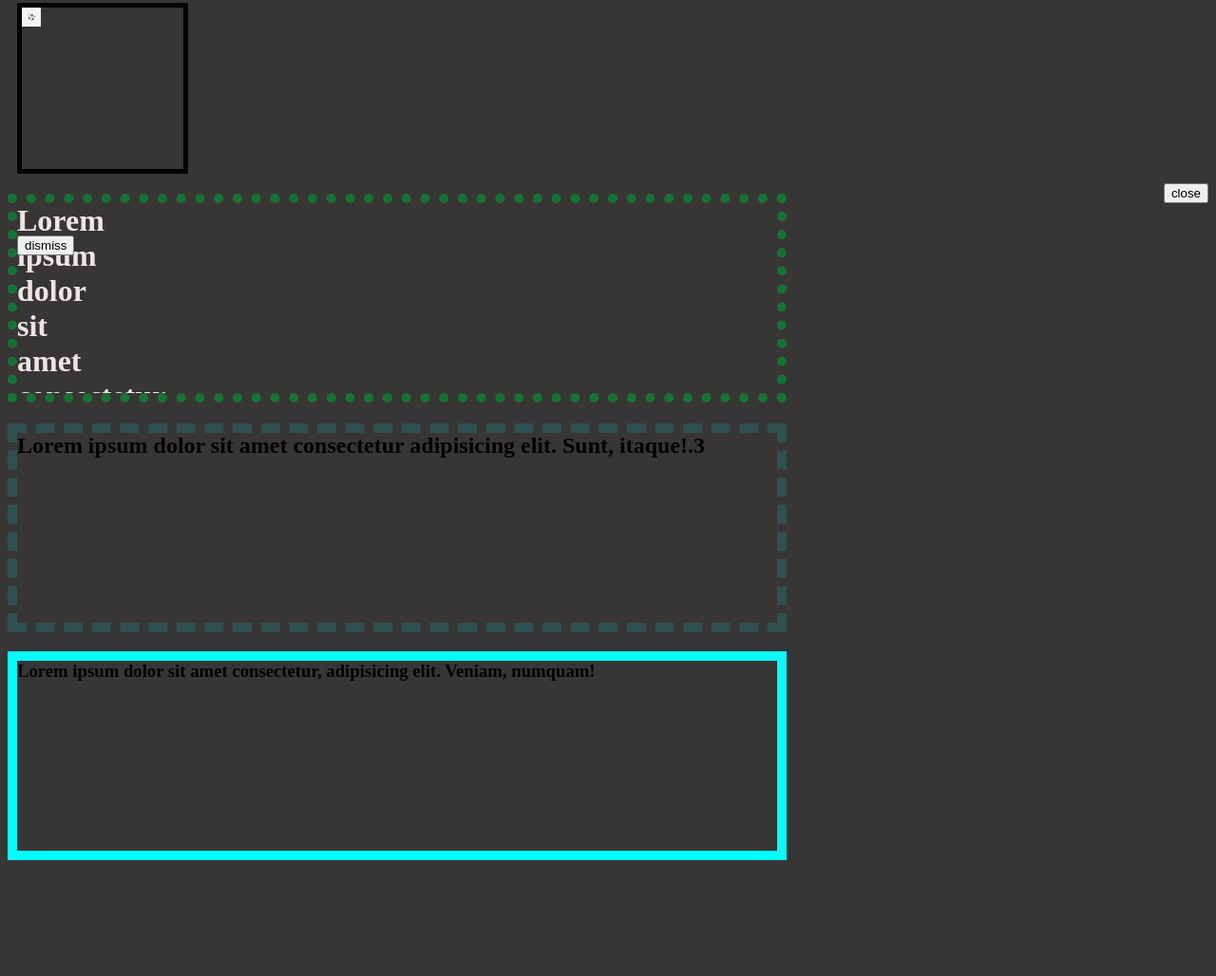
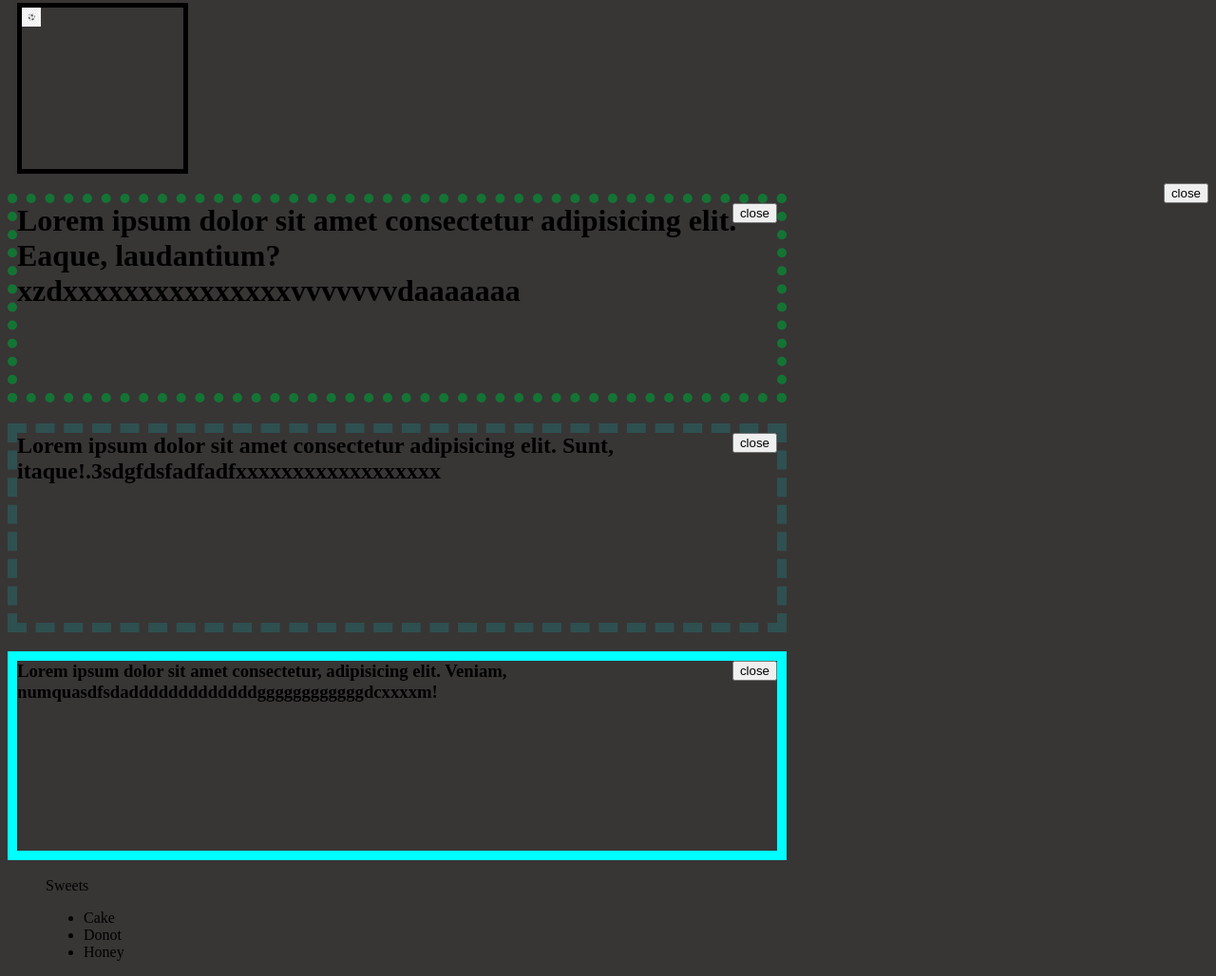
Before and after one commit to BikashDuwal/event-handlers, a website: page index.html in a window 1280 px wide. Shown: the part 147-1175 px from the top of the page at 95% size. Before the commit the page ends 1071 px from the top, so only its background shows below. Drawn offline with Linux system fonts and the light colour scheme.

Commit message:
buttons works

```diff
--- a/index.html
+++ b/index.html
@@ -231,6 +231,7 @@
     border-width: 10px;
     border-color: rgb(47, 80, 80);
     overflow: scroll;
+    position:relative;
   }
   #third {
     border: 2px;
@@ -240,6 +241,7 @@
     border-width: 10px;
     overflow: scroll;
     border-color: aqua;
+    position:relative;
   }
   #xxx{
     float: right;
@@ -256,46 +258,69 @@
    <button id="xxx">close</button>
 
   <h1 id="first" >
-  <div class="xbox">
-    Lorem ipsum dolor sit amet consectetur adipisicing elit. Eaque, laudantium?
+    Lorem ipsum dolor sit amet consectetur adipisicing elit. Eaque, laudantium?xzdxxxxxxxxxxxxxxxvvvvvvvdaaaaaaa
   </h1>
 
-
   <h2 id="second">
-    Lorem ipsum dolor sit amet consectetur adipisicing elit. Sunt, itaque!.3
+    Lorem ipsum dolor sit amet consectetur adipisicing elit. Sunt, itaque!.3sdgfdsfadfadfxxxxxxxxxxxxxxxxxx
   </h1>
 
   <h3 id="third">
-  Lorem ipsum dolor sit amet consectetur, adipisicing elit. Veniam, numquam!</h1>
+  Lorem ipsum dolor sit amet consectetur, adipisicing elit. Veniam, numquasdfsdadddddddddddddggggggggggggdcxxxxm!</h1>
 </div>
 
 
+  <menu id="menu"> Sweets
+    <ul>
+      <li>Cake</li>
+      <li>Donot</li>
+      <li>Honey</li>
+    </ul>
+  </menu>
 
   <script>
-    const selectall = document.querySelector('#first')
-    // console.log(selectall)
+    // const selectall = document.querySelector('#first')
+    // // console.log(selectall)
 
-    const butTon = document.createElement('button')
-    butTon.textContent = "dismiss"
+    // const butTon = document.createElement('button')
+    // butTon.textContent = "dismiss"
 
 
-    selectall.appendChild(butTon)
+    // selectall.appendChild(butTon)
 
 
-    const getHeading = document.querySelectorAll('h1, h2, h3')
-    console.log(getHeading)
+    // const getHeading = document.querySelectorAll('h1, h2, h3')
+    // console.log(getHeading)
+
+
+    // let assignX = document.getElementById('xxx');
+
+    // const x = document.querySelector('.xbox').firstElementChild
+    // const abs = document.getElementById('xxx')
+    // abs.addEventListener('click', () => {x.remove()})
 
 
 
+    // console.log(x)
 
+    const selectAllHeading = document.querySelectorAll('h1, h2, h3')
 
-    let assignX = document.getElementById('xxx');
+    selectAllHeading.forEach( division => {
 
-    const x = document.querySelector('.xbox').firstElementChild
-    const abs = document.getElementById('xxx')
-    abs.addEventListener('click', () => {x.remove()})
+      const createXbutton = document.createElement('button')
+      createXbutton.textContent = 'close'
+      createXbutton.style.position = 'absolute';
+      createXbutton.style.top = '0';
+      createXbutton.style.right = '0';
 
-    // console.log(x)
+      division.appendChild(createXbutton)
+
+      createXbutton.onclick = function(){
+        division.hidden = true;
+      }
+
+    });
+
 
 
   </script>
```
Also changed, not shown: oct16.html (added, +60 -0 lines).
